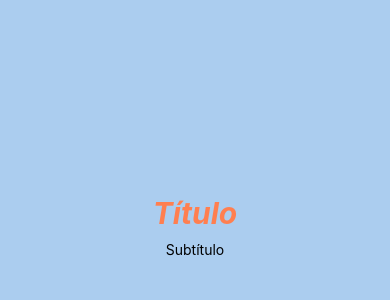
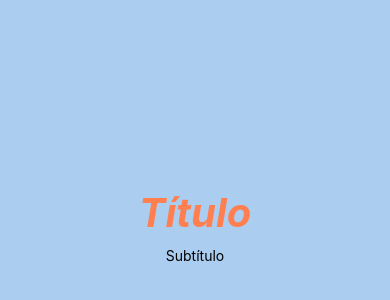
Before and after one commit to Dariosem/cursornpatagonian, a React Native app: screen / in a window 390 px wide. Shown: the part 146-446 px from the top of the page. Built offline with nearby package versions, Linux system fonts and the light colour scheme; grey boxes are pictures that could not be loaded.

Commit message:
Implemented Typography component

```diff
--- a/App.tsx
+++ b/App.tsx
@@ -1,7 +1,7 @@
 import React, { useState } from 'react';
-import { Image, StyleSheet, Text, View } from 'react-native';
+import { Image, StyleSheet, View } from 'react-native';
 
-import { DefaultButton, DefaultModal } from './src/components';
+import { DefaultButton, DefaultModal, Typography } from './src/components';
 
 import { DEVICE_WIDTH } from './src/utils/dimensions';
 import { colors } from './src/utils/theme';
@@ -18,8 +18,10 @@ const App = () => {
 
   return (
     <View style={styles.mainContainer}>
-      <Text style={styles.title}>Título</Text>
-      <Text>Subtítulo</Text>
+      <Typography color={colors.mainOrange} size={40} additionalStyle={styles.title}>
+        Título
+      </Typography>
+      <Typography>Subtítulo</Typography>
       <Image
         source={{ uri: 'https://miro.medium.com/max/400/1*mrOXGyIa3BlPK80peLmEbA.png' }}
         style={styles.image}
@@ -47,8 +49,6 @@ const styles = StyleSheet.create({
     flex: 1,
   },
   title: {
-    color: colors.mainOrange,
-    fontSize: 30,
     fontWeight: 'bold',
     fontStyle: 'italic',
     marginBottom: 10,
--- /dev/null
+++ b/src/components/Typography/Typography.tsx
@@ -0,0 +1,37 @@
+import React, { ReactNode } from 'react';
+import { Text, ViewStyle } from 'react-native';
+import { colors } from './../../utils/theme';
+
+interface props {
+  additionalStyle?: ViewStyle;
+  align?: 'left' | 'center' | 'right' | 'justify';
+  children: ReactNode;
+  color?: string;
+  size?: number;
+}
+
+const getTextStyle = ({ align, color, size }: Pick<props, 'align' | 'color' | 'size'>) => {
+  const textStyle = {
+    color,
+    fontSize: size,
+    textAlign: align,
+  };
+  return textStyle;
+};
+const Typography = ({ additionalStyle, align, children, color, size }: props) => {
+  const textStyle = getTextStyle({ align, color, size });
+  return (
+    <Text allowFontScaling={false} style={[textStyle, additionalStyle]}>
+      {children}
+    </Text>
+  );
+};
+
+Typography.defaultProps = {
+  additionalStyle: {},
+  align: 'left',
+  color: colors.black,
+  size: 14,
+};
+
+export default Typography;
--- /dev/null
+++ b/src/components/Typography/index.ts
@@ -0,0 +1,3 @@
+import Typography from './Typography';
+
+export default Typography;
--- a/src/components/index.ts
+++ b/src/components/index.ts
@@ -1,2 +1,3 @@
 export { default as DefaultButton } from './DefaultButton';
 export { default as DefaultModal } from './DefaultModal';
+export { default as Typography } from './Typography';
--- a/src/utils/theme.ts
+++ b/src/utils/theme.ts
@@ -2,4 +2,5 @@ export const colors = {
   verylightBlue: '#ABCDEF',
   mainOrange: '#ff7f50',
   white: '#ffffff',
+  black: '#000000',
 };
```
